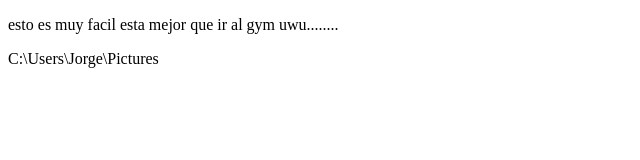
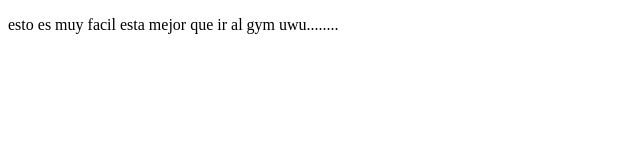
Before and after one commit to jorgeoswaldo063/proyectoaprender, a plain HTML site: page index.html in a window 1280 px wide. Shown: the whole page, without its empty margins (0-640 px from the left). Drawn offline with Linux system fonts and the light colour scheme.

Commit message:
cambio minimo para probar

```diff
--- a/index.html
+++ b/index.html
@@ -13,5 +13,5 @@
 </body>
 </html>
 <picture>
-    C:\Users\Jorge\Pictures
+
 </picture>
```
